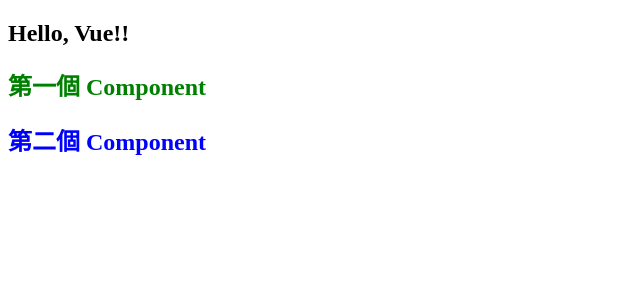
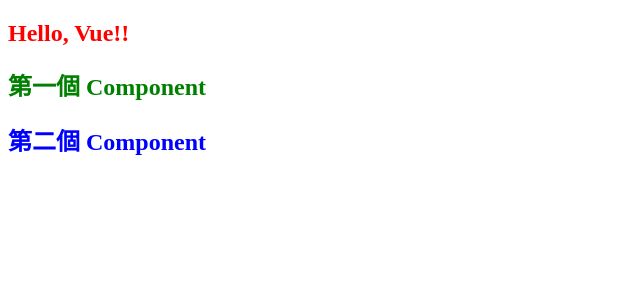
Before and after one commit to HsiaoHungWang/vue-ojtm, a Vue app: page / in a window 1280 px wide. Shown: the top 300 px of the page, without its empty margins (0-640 px from the left). Built offline with nearby package versions, Linux system fonts and the light colour scheme.

Commit message:
加上樣式

```diff
--- a/src/App.vue
+++ b/src/App.vue
@@ -7,9 +7,13 @@
 </script>
 
 <template>
-  <h2>Hello, Vue!!</h2>
+  <h2 id="apph2">Hello, Vue!!</h2>
   <FirstComponent />
   <SecondComponent />
 </template>
 
-<style scoped></style>
+<style scoped>
+#apph2 {
+  color: red;
+}
+</style>
```
